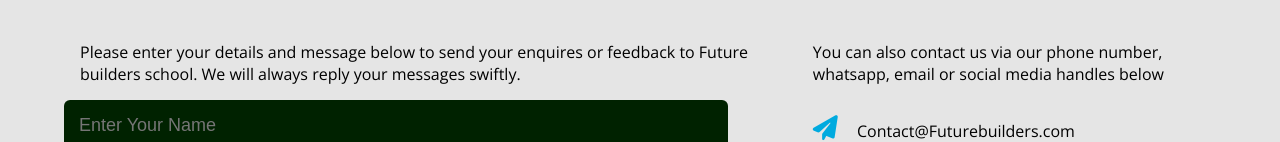
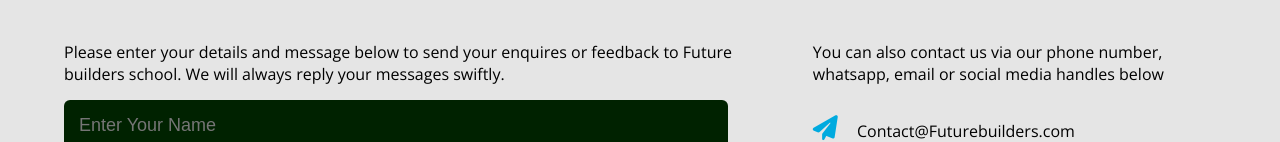
Before and after one commit to Judechuks/Futurebuilders, a plain HTML site: page contact.html in a window 1280 px wide. Shown: the part 748-890 px from the top of the page. Drawn offline with nearby package versions, Linux system fonts and the light colour scheme.

Commit message:
Update style.css
Made an adjustment to remove extra padding on the <p> from the contact page

```diff
--- a/style.css
+++ b/style.css
@@ -729,9 +729,7 @@ footer p:hover {
 .contact .flex{
   justify-content: space-between;
 }
-.contact .contact-left > p{
-  margin-left: 1rem;
-}
+
 /*----- Contact-left Column -----*/
 .contact-right{
    flex-basis: 35%;
```
